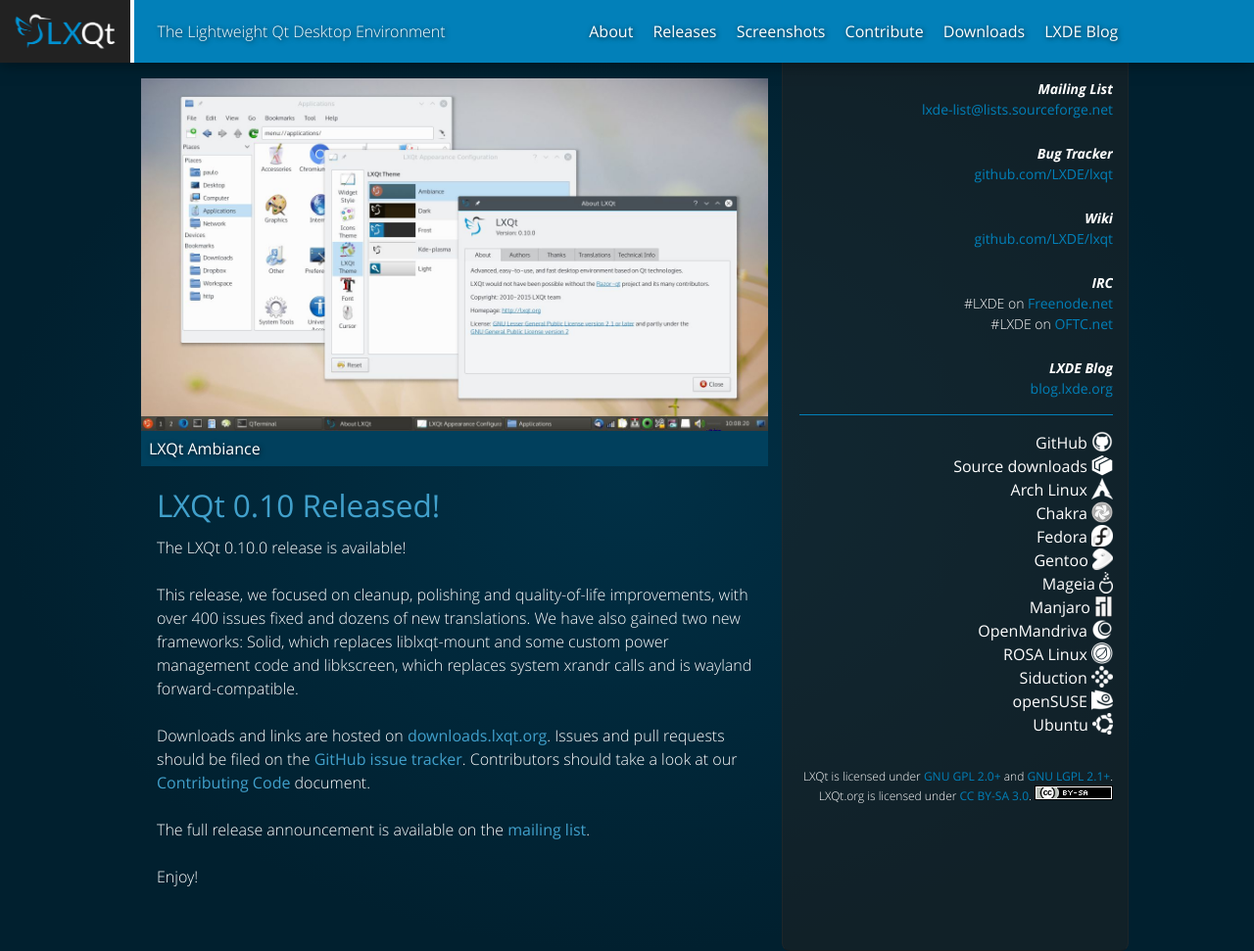
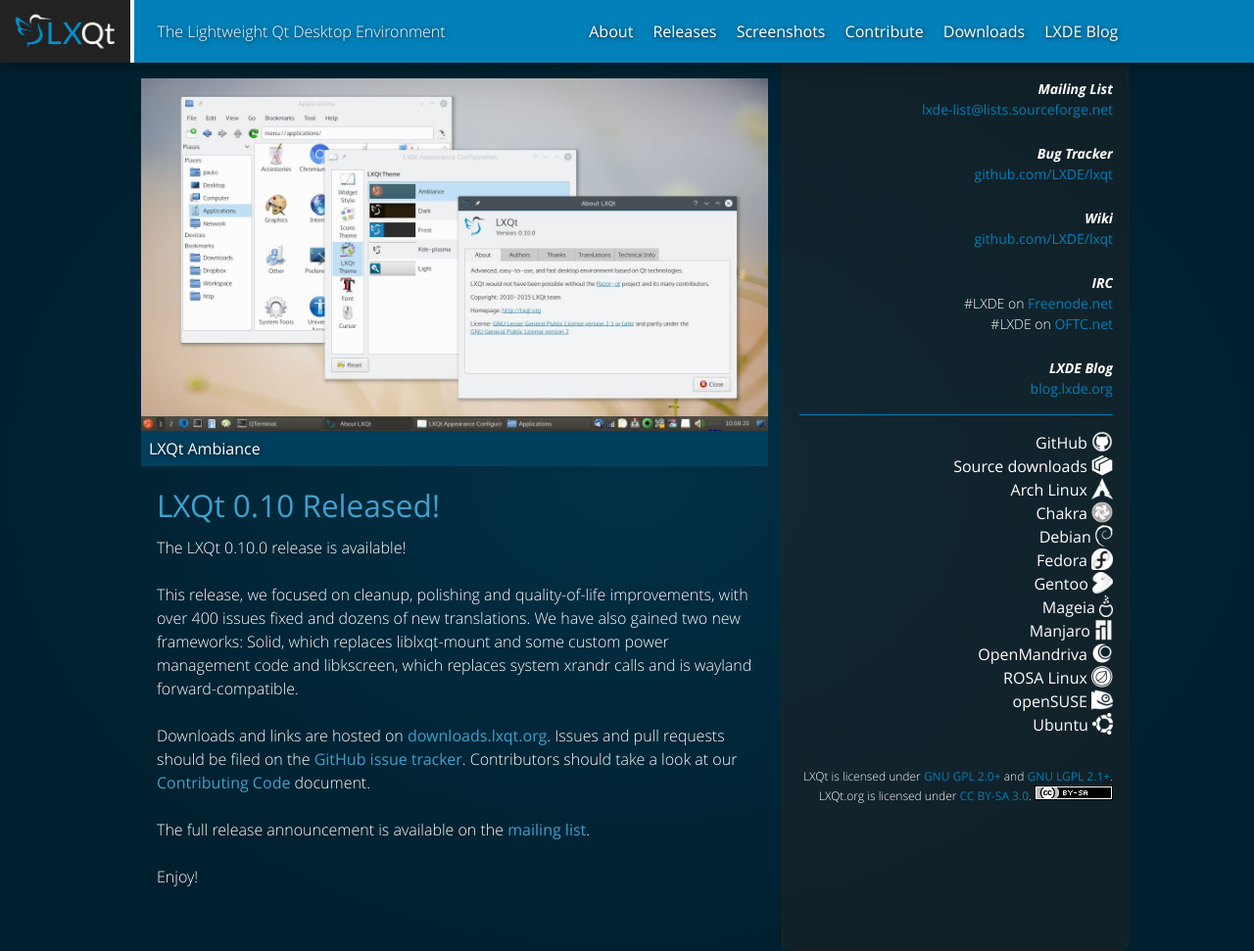
Before and after one commit to lxqt/lxqt.github.io, a Jekyll site: the page built from index.html, in a window 1280 px wide. Shown: the whole page at 98% size. Built offline with Jekyll 4.4.1, drawn with Linux system fonts in a browser that asks for light colours.

Commit message:
downloads: Switch Siduction -> Debian

```diff
--- a/_includes/downloads.html
+++ b/_includes/downloads.html
@@ -24,6 +24,9 @@
         <li>
             <p><a href="http://sourceforge.net/projects/lxqt-for-chakra/"><span class="label">Chakra</span> <img src="/images/chakra-logo-22.png" title="Chakra" alt="Chakra" /></a></p>
         </li>
+				<li>
+					<p><a href="https://packages.debian.org/sid/lxqt"><span class="label">Debian</span> <img src="/images/debian-logo-22.png" title="Debian metapackage" alt="Debian"></a></p>
+				</li>
         <li>
           <p><a href="https://fedoraproject.org/wiki/Changes/LXQt"><span class="label">Fedora</span> <img src="/images/fedora-logo-22.png" title="Fedora packages" alt="Fedora"></a></p>
         </li>
@@ -43,9 +46,6 @@
           <p><a href="http://wiki.rosalab.ru/en/index.php/LXQt"><span class="label">ROSA Linux</span> <img src="/images/rosa-linux-22.png" title="information about LXQt in ROSA Linux" alt="ROSA Linux"></a></p>
         </li>
         <li>
-          <p><a href="http://packages.siduction.org/lxqt"><span class="label">Siduction</span> <img src="/images/siduction-logo-22.png" title="Siduction packages" alt="Siduction"></a></p>
-        </li>
-        <li>
           <p><a href="http://download.opensuse.org/repositories/X11:/lxde/openSUSE_13.2/"><span class="label">openSUSE</span> <img src="/images/opensuse-logo-22.png" title="openSUSE packages" alt="openSUSE"></a></p>
         </li>
         <li>
```
Also changed, not shown: images/debian-logo-22.png (added), images/siduction-logo-22.png (deleted).
